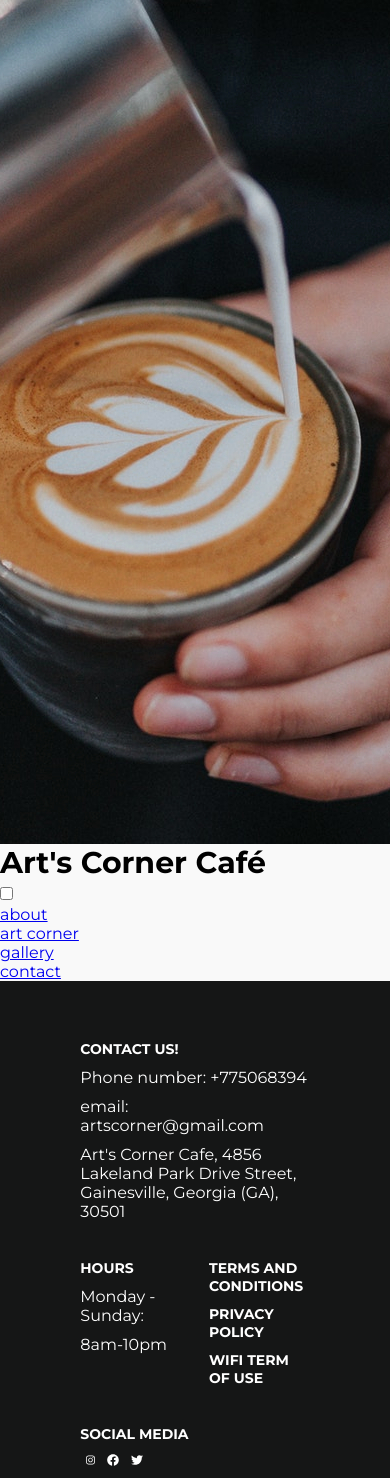
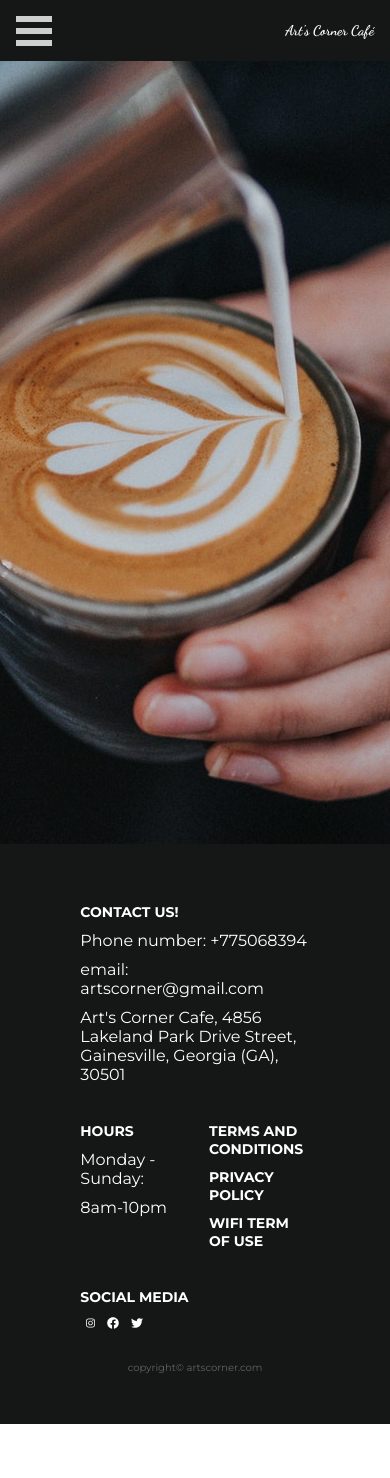
Before and after one commit to ewelina-slepko/cafe-website, a React (Create React App) app: page / in a window 390 px wide. Shown: the top 1478 px of the page. After the commit the page ends 1424 px from the top, so only its background shows below. Built offline with nearby package versions, Linux system fonts and the light colour scheme.

Commit message:
Added new hamburger menu and adjusted it to window size

```diff
--- a/src/layouts/Navigation.jsx
+++ b/src/layouts/Navigation.jsx
@@ -1,6 +1,7 @@
 import React from 'react'
 import { NavLink } from 'react-router-dom'
 import '../styles/navigation.css';
+import { slide as Menu } from 'react-burger-menu'
 
 const list = [
     { name: 'about', path: "/about", exact: true },
@@ -10,9 +11,21 @@ const list = [
 ]
 
 class Navigation extends React.Component {
+    state = {
+        menuOpen: false
+    }
+
+    handleStateChange(state) {
+        this.setState({ menuOpen: state.isOpen })
+    }
+
+    closeMenu = () => {
+        this.setState({ menuOpen: false })
+    }
+
     render() {
         const menu = list.map(item => (
-            <NavLink key={item.name} to={item.path} exact={item.exact}><li>{item.name}</li></NavLink>
+            <NavLink onClick={this.closeMenu} key={item.name} className="menu-item" to={item.path} exact={item.exact} ><li>{item.name}</li></NavLink>
         ));
         return (
             <>
@@ -21,20 +34,80 @@ class Navigation extends React.Component {
                 >
                     Art's Corner Café</h1>
                 <nav className="navigation">
-                    <div id="menuToggle">
-                        <input type="checkbox" />
-                        <span></span>
-                        <span></span>
-                        <span></span>
-                        <ul id="menu">
-                            {menu}
-                        </ul>
-                    </div>
-                </nav >
+
+                    {window.innerWidth < 992 ? (
+                        <Menu styles={styles}
+                            pageWrapId={"page-wrap"} isOpen={this.state.menuOpen}
+                            onStateChange={(state) => this.handleStateChange(state)}
+                        >
+                            <main id="page-wrap">
+                                <ul>
+                                    {menu}
+                                </ul>
+                            </main>
+                        </Menu>
+                    ) : (
+                            <main>
+                                <ul>
+                                    {menu}
+                                </ul>
+                            </main>
+                        )
+                    }
+                </nav>
             </>
         );
     }
 
 }
+const styles = {
+    bmBurgerButton: {
+        position: 'fixed',
+        width: '36px',
+        height: '30px',
+        left: '16px',
+        top: '16px'
+    },
+    bmBurgerBars: {
+        background: '#cecece',
+    },
+
+    bmCrossButton: {
+        height: '24px',
+        width: '24px'
+    },
+    bmCross: {
+        background: '#bdc3c7'
+    },
+    bmMenuWrap: {
+        position: 'fixed',
+        height: '100%',
+        width: '80%'
+    },
+    bmMenu: {
+        background: '#ededed',
+        padding: '2.5em 1.5em 0',
+        fontSize: '1.15em'
+    },
+    bmMorphShape: {
+        fill: '#373a47'
+    },
+    bmItemList: {
+        color: '#b8b7ad',
+        padding: '0.8em'
+    },
+    bmItem: {
+        display: 'inline-block'
+    },
+    bmOverlay: {
+        background: 'rgba(0, 0, 0, 0.3)'
+    },
+    bmItem: {
+        outline: 'none'
+    },
+    menuItem: {
+        textDecoration: 'none'
+    },
+}
 
 export default Navigation;
--- a/src/styles/navigation.css
+++ b/src/styles/navigation.css
@@ -10,7 +10,7 @@
         width: 100%;
     }
 
-    .navigation ul{
+    .navigation li{
         list-style-type: none;
     }
 
@@ -44,7 +44,6 @@
   }
 
     h1{
-      position: sticky;
       top: 0;
       position: absolute;
       font-size: 25px;
@@ -55,9 +54,39 @@
       margin: 30px 60px 0 40px;
       max-width: 120px;
       border: 1px solid #fff;
+
+
   }
 }
 
 @media (max-width: 992px){
+  .navigation{
+    display: flex;
+    position: absolute;
+    height: 100%;
+  }
 
+  h1{
+    position:fixed;
+    width: 100%;
+    font-size: 14px;
+    font-family: 'Dancing Script', cursive;
+    text-align: right;
+    color: #fff;
+    padding: 22px 16px 22px 22px;
+    background-color: #151616;
   }
+
+  .menu-item{
+    text-decoration: none;
+    }
+  .menu-item-ul{
+    list-style-type: none;
+  }
+  .menu-item li{
+    font-size: 20px;
+    padding: 10px;
+    color: #151616;
+    list-style-type: none;
+}
+}
```
